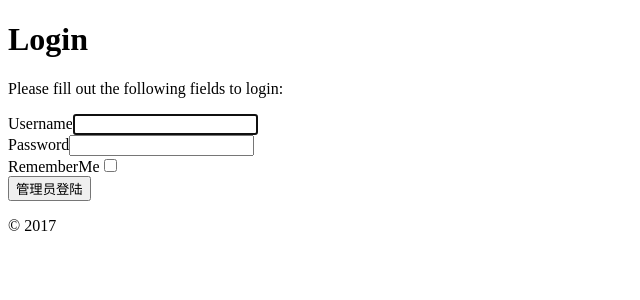
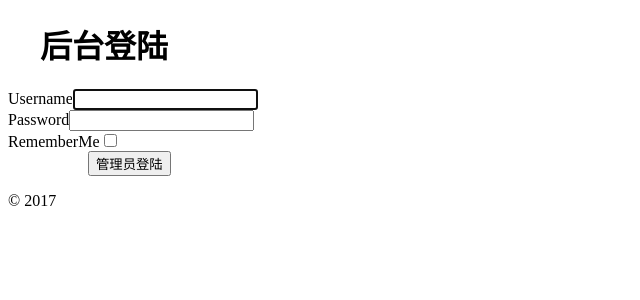
Before and after one commit to fuchen2020/Yshop, a Yii app: template backend/views/admin/login.php in a window 1280 px wide. Shown: the top 300 px of the page, without its empty margins (0-640 px from the left). Run offline with PHP 8.4 and a stand-in for Yii, Linux system fonts and the light colour scheme; the template is opened without the code that fills it, so the values that code supplies are empty; form fields are guessed from the names that the template uses; some libraries are stand-ins or nearby versions.

```diff
--- a/backend/controllers/GoodsController.php
+++ b/backend/controllers/GoodsController.php
@@ -38,7 +38,7 @@ class GoodsController extends \yii\web\Controller
         $status=$re->get('status');
         $prices=$re->get('prices');
         $pricem=$re->get('pricem');
-       if(!empty($name))
+       if(isset($name))
         {
             $query->andwhere("name like '%{$name}%' or sn like '%{$name}%'");
         }
--- a/backend/views/admin/login.php
+++ b/backend/views/admin/login.php
@@ -7,27 +7,27 @@
 use yii\helpers\Html;
 use yii\bootstrap\ActiveForm;
 
-$this->title = 'Login';
-$this->params['breadcrumbs'][] = $this->title;
+$this->title = '后台登陆';
+//$this->params['breadcrumbs'][] = $this->title;
 ?>
-<div class="site-login">
-    <h1><?= Html::encode($this->title) ?></h1>
-
-    <p>Please fill out the following fields to login:</p>
+<div class="container">
 
     <div class="row">
-        <div class="col-lg-5">
+        <div class="col-md-4"></div>
+        <div class="col-md-3">
+            <h1>&nbsp;&nbsp;&nbsp;&nbsp;<span class="glyphicon glyphicon-user"></span></span><?= Html::encode($this->title) ?></h1>
             <?php $form = ActiveForm::begin(['id' => 'login-form']); ?>
-
-                <?= $form->field($model, 'username')->textInput(['autofocus' => true]) ?>
-
-                <?= $form->field($model, 'password')->passwordInput() ?>
-                 <?= $form->field($model, 'rememberMe')->checkbox()?>
-                <div class="form-group">
-                    <?= Html::submitButton('管理员登陆', ['class' => 'btn btn-primary', 'name' => 'login-button']) ?>
-                </div>
-
+            <?= $form->field($model, 'username')->textInput(['autofocus' => true]) ?>
+            <?= $form->field($model, 'password')->passwordInput() ?>
+            <?= $form->field($model, 'rememberMe')->checkbox()?>
+            <div class="form-group ">
+              <?= Html::submitButton('管理员登陆', ['class' => 'btn btn-primary', 'name' => 'login-button', 'style'=>'margin-left:80px']) ?>
+            </div>
             <?php ActiveForm::end(); ?>
         </div>
     </div>
+    <div style="margin-left: "></div>
+
 </div>
+
+</div>
--- a/backend/views/goods/index.php
+++ b/backend/views/goods/index.php
@@ -11,11 +11,12 @@ echo \yii\helpers\Html::a('显示全部',['index'],['class'=>"btn btn-info"]);
 ?>
 <!--搜索框-->
 <form class="form-inline pull-right" id="device-search" role="form" action="index" method="get">
-    <input name="_csrf-backend" type="hidden" id="_csrf" value="<?= Yii::$app->request->csrfToken ?>">
+<!--    <input name="_csrf-backend" type="hidden" id="_csrf" value="= Yii::$app->request->csrfToken ?>">-->
     <div class="form-group">
         <input type="text" class="form-control" name="goodsname" placeholder="商品名称或者货号……">
     </div>
     <select class="form-control" name="status">
+        <option value="">上架状态</option>
         <option value="0">待上架</option>
         <option value="1">已上架</option>
     </select>
```
